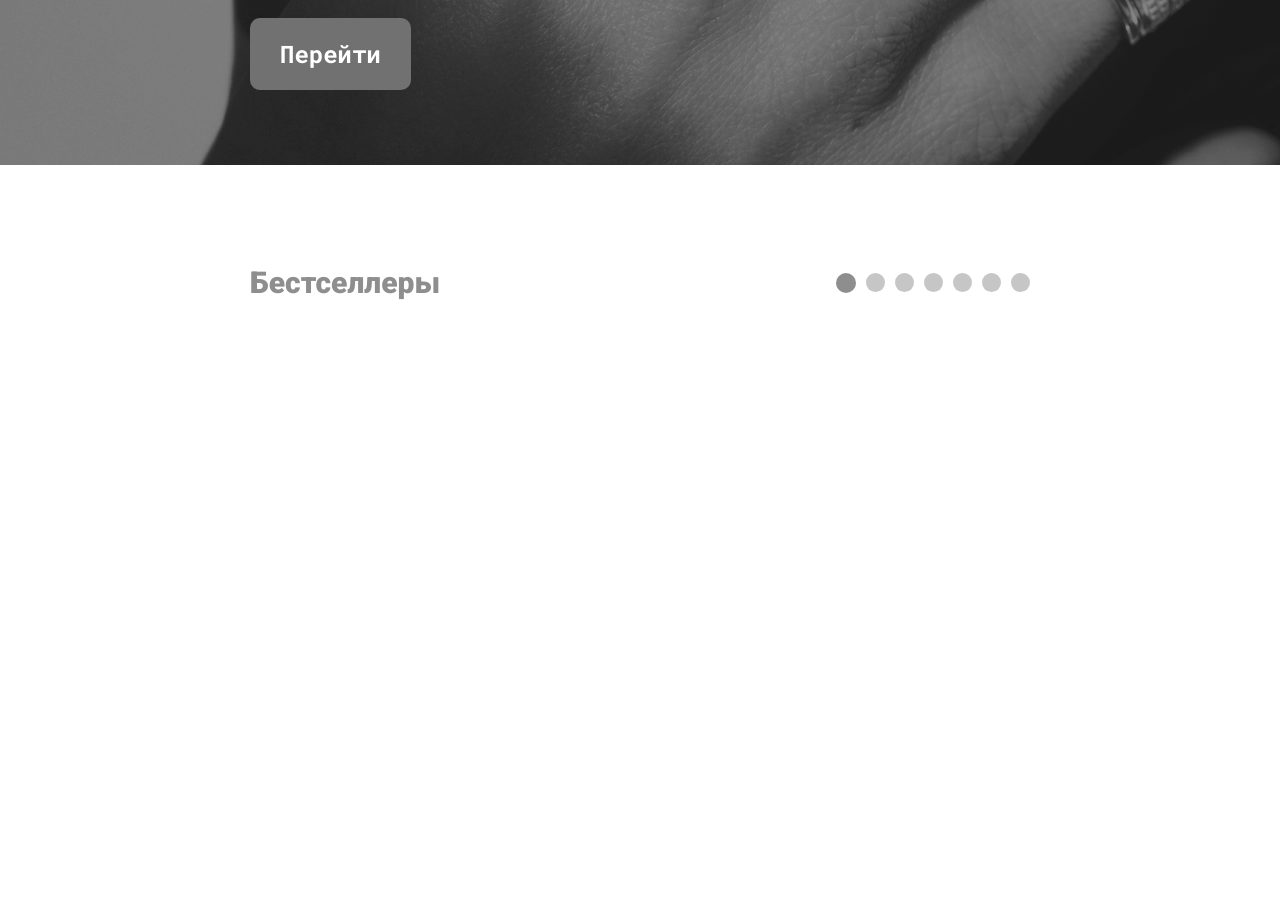
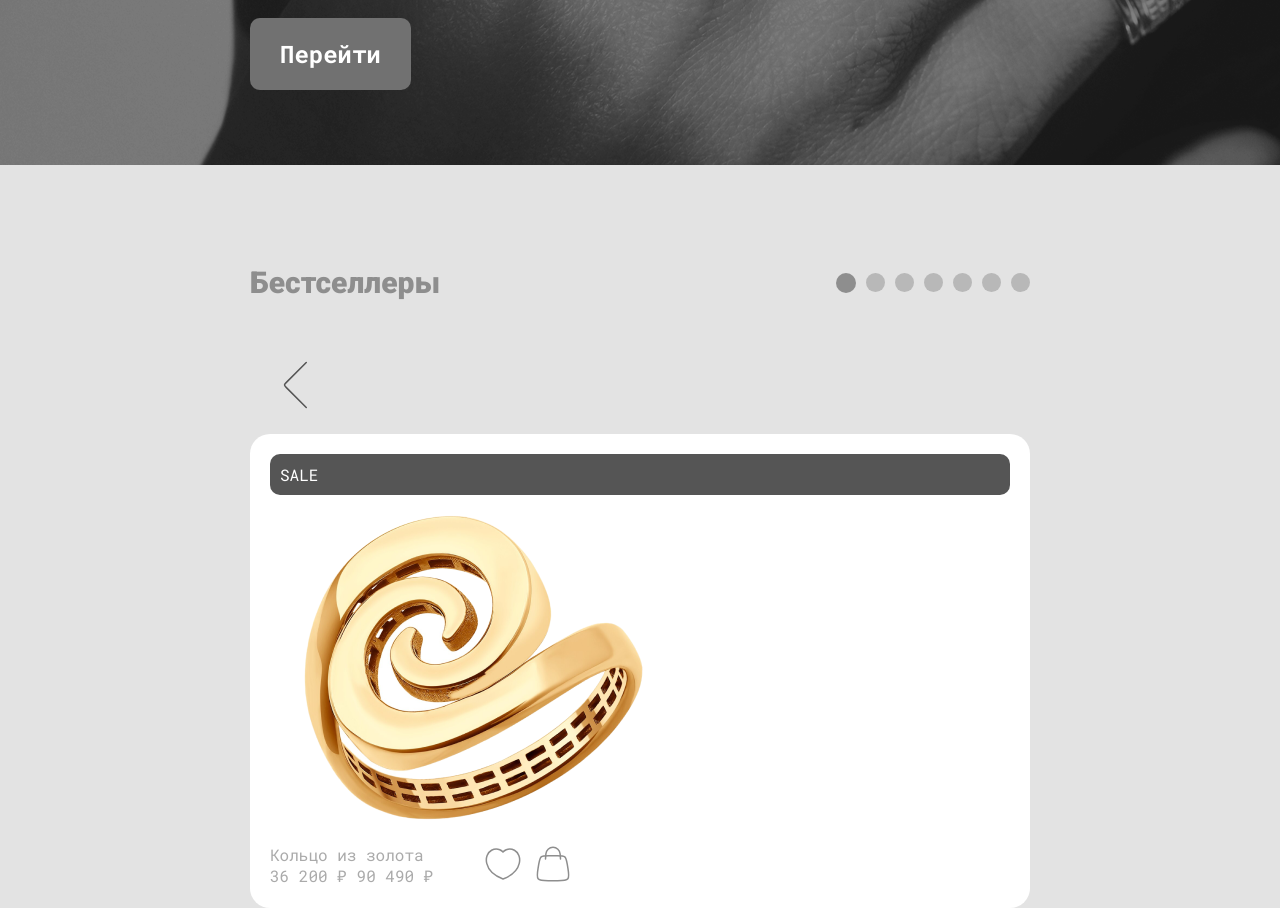
Before and after one commit to HYORIO/rimmart, a plain HTML site: page index.html in a window 1280 px wide. Shown: the part 887-1795 px from the top of the page. Before the commit the page ends 1187 px from the top, so only its background shows below. Drawn offline with Linux system fonts and the light colour scheme.

Commit message:
steep best seller

```diff
--- a/index.css
+++ b/index.css
@@ -136,3 +136,46 @@ font-family: "Roboto Mono", monospace;*/
     width: 20px;
     height: 20px;
 }
+
+.main{
+    background-color: var(--primary-20);
+}
+
+.card{
+    background-color: var(--primary-10);
+    gap: 39px;
+    border-radius: 20px;
+    padding: 20px;
+}
+
+.sale-box{
+    background-color: var(--primary-70);
+    padding: 10px;
+    border-radius: 10px;
+}
+
+.new-price{
+    color: var(--primary-40);
+}
+
+.old-price{
+    color: var(--primary-40);
+}
+
+.ring-material{
+    color: var(--primary-40);
+}
+
+.price{
+    display: flex;
+    gap: 10px;
+}
+
+.ring-discription{
+    display: flex;
+    gap: 50px;
+}
+
+.SALE{
+    color: var(--primary-10);
+}
--- a/index.html
+++ b/index.html
@@ -49,7 +49,7 @@
             </svg>
         </div>
     </header>
-    <main>
+    <main class="main">
         <section class="hero-block">
             <div class="hero-block-container">
                 <svg xmlns="http://www.w3.org/2000/svg" width="1198" height="126" viewBox="0 0 1198 126" fill="none">
@@ -100,6 +100,41 @@
                     <div class="best-sellers-round"></div>
                 </div>
             </div>
+            <div class="best-sellers-main">
+                <div class="arrow">
+                    <svg xmlns="http://www.w3.org/2000/svg" width="90" height="90" viewBox="0 0 90 90" fill="none">
+                        <path d="M56.25 22.5L36.4016 42.3484C35.1518 43.5983 34.5266 44.2234 34.5266 45C34.5266 45.7766 35.1518 46.4017 36.4016 47.6516L56.25 67.5" stroke-width="1.5" stroke-linecap="round" stroke-linejoin="round" stroke="#555555"/>
+                    </svg>
+                </div>
+                <div class="cards">
+                    <div class="card">
+                        <div>
+                            <div class="sale-box">
+                                <p class="SALE">SALE</p>
+                            </div>
+                            <img src="./assets/Image (1).png" alt="кольцо">
+                        </div>
+                        <div class="ring-discription">
+                            <div class="idk">
+                                <p class="ring-material">Кольцо из золота</p>
+                                <div class="price">
+                                    <p class="new-price">36 200 ₽</p>
+                                    <p class="old-price">90 490 ₽</p>
+                                </div>
+                            </div>
+                            <div class="media-icons">
+                                <svg xmlns="http://www.w3.org/2000/svg" width="40" height="40" viewBox="0 0 40 40" fill="none">
+                                    <path d="M31.4281 6.24115C24.7753 2.67305 19.9985 7.93283 19.9985 7.93283C19.9985 7.93283 15.2213 2.67303 8.56851 6.24113C0.510651 10.5628 -0.0679663 27.4867 19.9985 35C40.0648 27.4867 39.486 10.5628 31.4281 6.24115Z" stroke-width="1.5" stroke-linecap="round" stroke="#8E8E8E"/>
+                                </svg>
+                                <svg xmlns="http://www.w3.org/2000/svg" width="40" height="40" viewBox="0 0 40 40" fill="none">
+                                    <path d="M5.10269 24.0688L5.71143 20.4975C6.43089 16.2763 6.79063 14.1658 8.21519 12.9162C9.63978 11.6666 11.6861 11.6666 15.7789 11.6666H24.2211C28.3138 11.6666 30.3601 11.6666 31.7848 12.9162C33.2093 14.1658 33.569 16.2763 34.2885 20.4975L34.8973 24.0688C35.8928 29.91 36.3906 32.8305 34.8578 34.7485C33.325 36.6666 30.4931 36.6666 24.8298 36.6666H15.1701C9.50673 36.6666 6.67503 36.6666 5.14218 34.7485C3.60933 32.8305 4.10713 29.91 5.10269 24.0688Z" stroke-width="1.5" stroke="#8E8E8E"/>
+                                    <path d="M12.5 15L12.8584 9.98309C13.126 6.23631 16.2437 3.33337 20 3.33337C23.7563 3.33337 26.874 6.23631 27.1417 9.98309L27.5 15" stroke-width="1.5" stroke-linecap="round" stroke="#8E8E8E"/>
+                                </svg>
+                            </div>
+                        </div>
+                    </div>
+                </div>
+            </div>
         </section>
     </main>
 </body>
```
Also changed, not shown: assets/Image (1).png (added).
